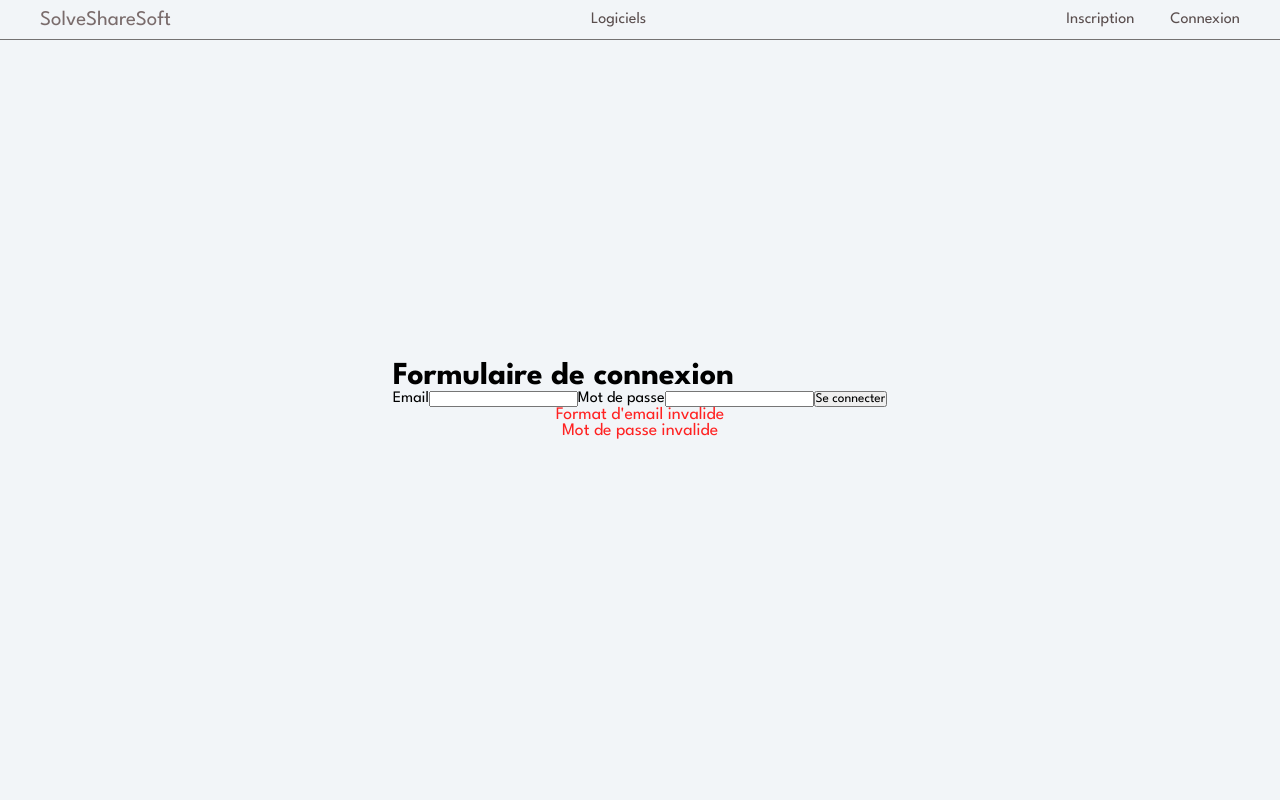
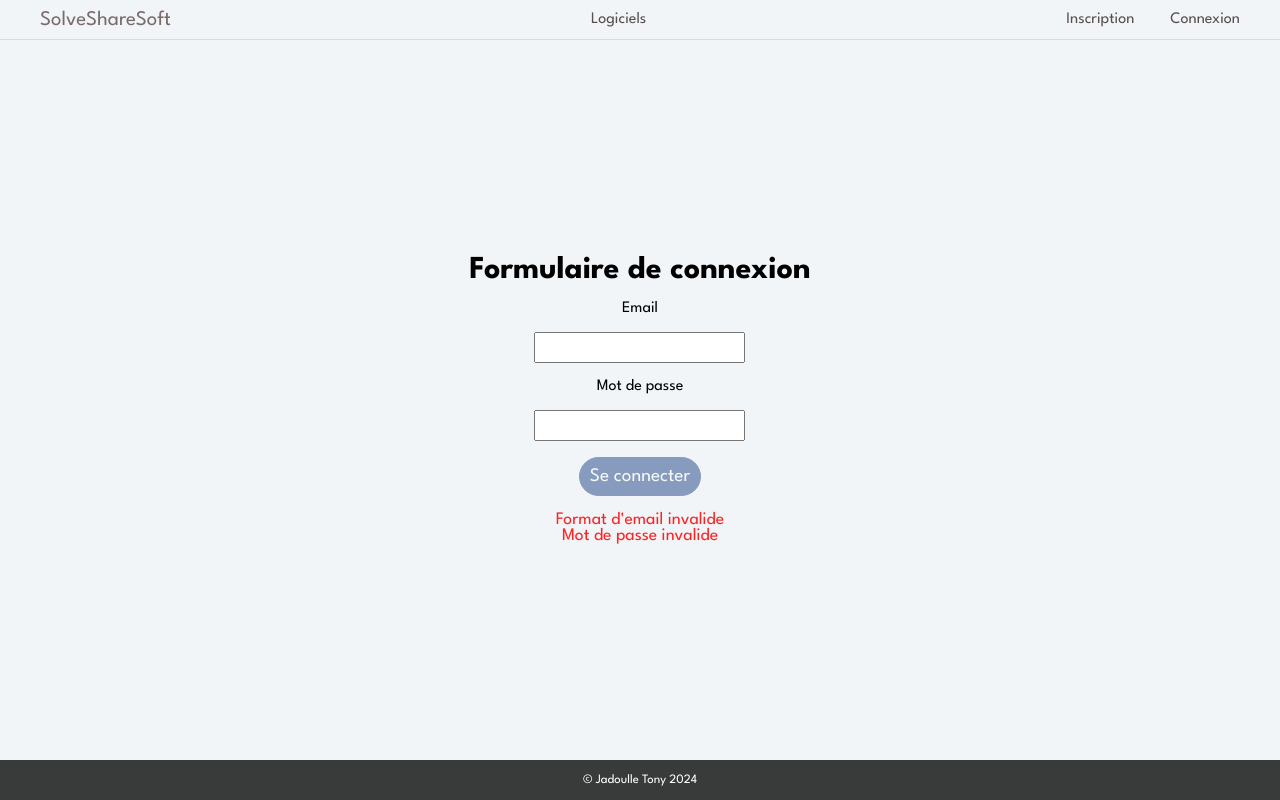
Before and after one commit to tobiridi/SolveShareSoft, an Angular app in the folder SolveShareSoft-Frontend/: page /login in a window 1280 px wide. Built offline with nearby package versions, Linux system fonts and the light colour scheme.

Commit message:
[FIX] register + login style

```diff
--- a/SolveShareSoft-Frontend/src/app/app.component.html
+++ b/SolveShareSoft-Frontend/src/app/app.component.html
@@ -7,5 +7,5 @@
     <app-alertpanel></app-alertpanel>
 </main>
 <footer>
-
+    <p>&copy; Jadoulle Tony 2024</p>
 </footer>
--- a/SolveShareSoft-Frontend/src/app/login/login.component.scss
+++ b/SolveShareSoft-Frontend/src/app/login/login.component.scss
@@ -1,15 +1,14 @@
-header {
+:host {
+    flex-direction: column;
+}
+
+h1 {
     text-align: center;
 }
 
-main {
-    display: flex;
-    flex-direction: column;
-    justify-content: center;
-    align-items: center;
-
 .login {
-        width: fit-content;
+    margin-top: 1rem;
+    width: 100%;
     display: flex;
     flex-direction: column;
     justify-content: center;
@@ -34,14 +33,11 @@ main {
         user-select: none;
         opacity: 0.7;
         color: #f9fbfa;
-            width: 100%;
         background-color: #5975a5;
         border: 1px solid #5975a5;
-        }
 
-        .connectBtn:hover {
+        &:hover {
             opacity: 1;
         }
-
     }
 }
--- a/SolveShareSoft-Frontend/src/app/navbar/navbar.component.scss
+++ b/SolveShareSoft-Frontend/src/app/navbar/navbar.component.scss
@@ -3,7 +3,7 @@
     flex-direction: row;
     justify-content: space-between;
     align-items: center;
-    border-bottom: 1px solid #747272;
+    border-bottom: 1px solid var(--border-color);
     height: 100%;
     padding: 0 2.5rem;
 
--- a/SolveShareSoft-Frontend/src/app/register/register.component.html
+++ b/SolveShareSoft-Frontend/src/app/register/register.component.html
@@ -41,9 +41,9 @@
             <p>Les mot de passe ne sont pas identique</p>
         }
     </div>
-    <section class="registerInfo">
-        <h3>Infos</h3>
-        <p>Le nom d'utilisateur doit être de min 3 caractères.</p>
-        <p>Le mot de passe doit être de min 8 caractères.</p>
-    </section>
 </form>
+<section class="registerInfo">
+    <h3>Infos</h3>
+    <p>Le nom d'utilisateur doit être de min 3 caractères.</p>
+    <p>Le mot de passe doit être de min 8 caractères.</p>
+</section>
--- a/SolveShareSoft-Frontend/src/app/register/register.component.scss
+++ b/SolveShareSoft-Frontend/src/app/register/register.component.scss
@@ -7,7 +7,8 @@ h1 {
 }
 
 .register {
-    width: fit-content;
+    margin-top: 1rem;
+    width: 100%;
     display: flex;
     flex-direction: column;
     justify-content: center;
@@ -40,7 +41,7 @@ h1 {
         width: 100%;
         display: flex;
         flex-direction: row;
-        justify-content: space-around;
+        justify-content: space-evenly;
         align-items: center;
     }
 
@@ -64,13 +65,12 @@ h1 {
     .validateBtn:hover {
         opacity: 1;
     }
+}
 
-    .registerInfo {
-        font-size: 1.2rem;
+.registerInfo {
+    font-size: 1.2rem;
 
-        &>p {
-            margin: 0.8rem 0;
-        }
+    &>p {
+        margin: 0.8rem 0;
     }
-
 }
--- a/SolveShareSoft-Frontend/src/app/sidebar/sidebar.component.scss
+++ b/SolveShareSoft-Frontend/src/app/sidebar/sidebar.component.scss
@@ -3,12 +3,13 @@
 }
 
 .sidebar {
-    width: 300px;
-    background-color: #b1ccd8;
+    width: 250px;
+    // background-color: #b1ccd8;
     height: 100%;
     padding: 2rem;
-    border-top-right-radius: 20px;
-    border-bottom-right-radius: 20px;
+    border-right: 1px solid var(--border-color);
+    // border-top-right-radius: 20px;
+    // border-bottom-right-radius: 20px;
 
     li {
         user-select: none;
@@ -22,12 +23,13 @@
             color: #675d5d;
             font-weight: 300;
             cursor: pointer;
+            border: 1px solid #b1e9ce;
+            border-radius: 20px;
         }
 
         a:hover {
             color: #101010;
-            background-color: #c2e9b1;
-            border-radius: 20px;
+            background-color: #b1e9ce;
         }
     }
 }
--- a/SolveShareSoft-Frontend/src/styles.scss
+++ b/SolveShareSoft-Frontend/src/styles.scss
@@ -2,10 +2,13 @@
 @import url('https://fonts.googleapis.com/css2?family=League+Spartan:wght@100..900&display=swap');
 
 :root{
+    --border-color: #dadada;
+    --background-color: #f2f5f8;
+
     // --primary: #545F71;
     // --secondary: #9BA5B7;
-    // --tertiary: #EEF1F4;
-    // --background: #F6BE2C;
+    // --tertiary: #393a3a;
+    // --button-background: #5975a5;
 }
 
 * {
@@ -16,10 +19,27 @@
 }
 
 body {
-    background-color: #f2f5f8;
+    background-color: var(--background-color);
+    // background-color: #08A16D;
+    // background-color: #167FAB;
+    // background-color: #063042;
+    // background-color: #B34236;
 
     header, footer {
         height: 5vh;
+    }
+
+    footer {
+        color: #fff;
+        display: flex;
+        justify-content: center;
+        align-items: center;
+        background-color: #393a3a;
+        border-top: var(--border-color);
+
+        p {
+            font-size: 0.8rem;
+        }
     }
 
     main {
```
Lines whose indentation alone changed are shown as unchanged.
